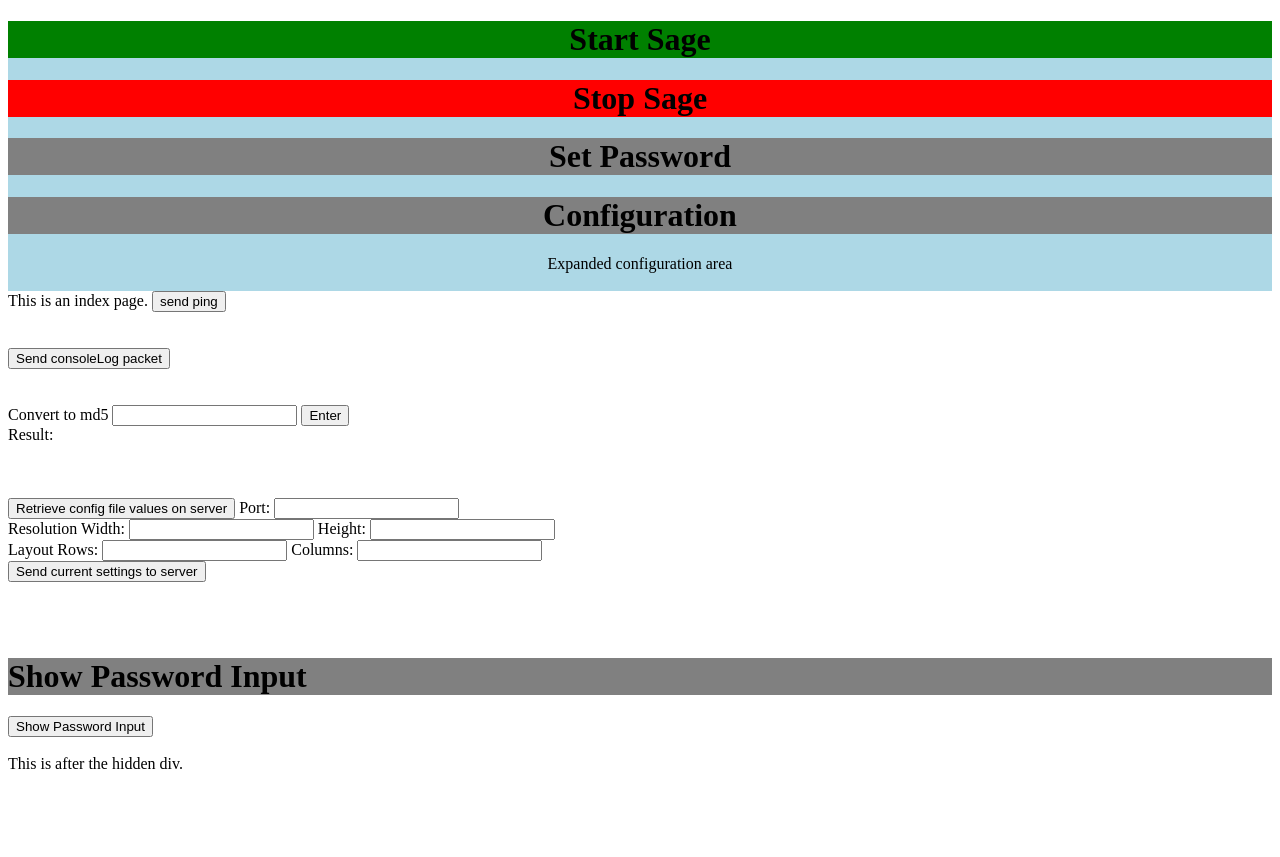
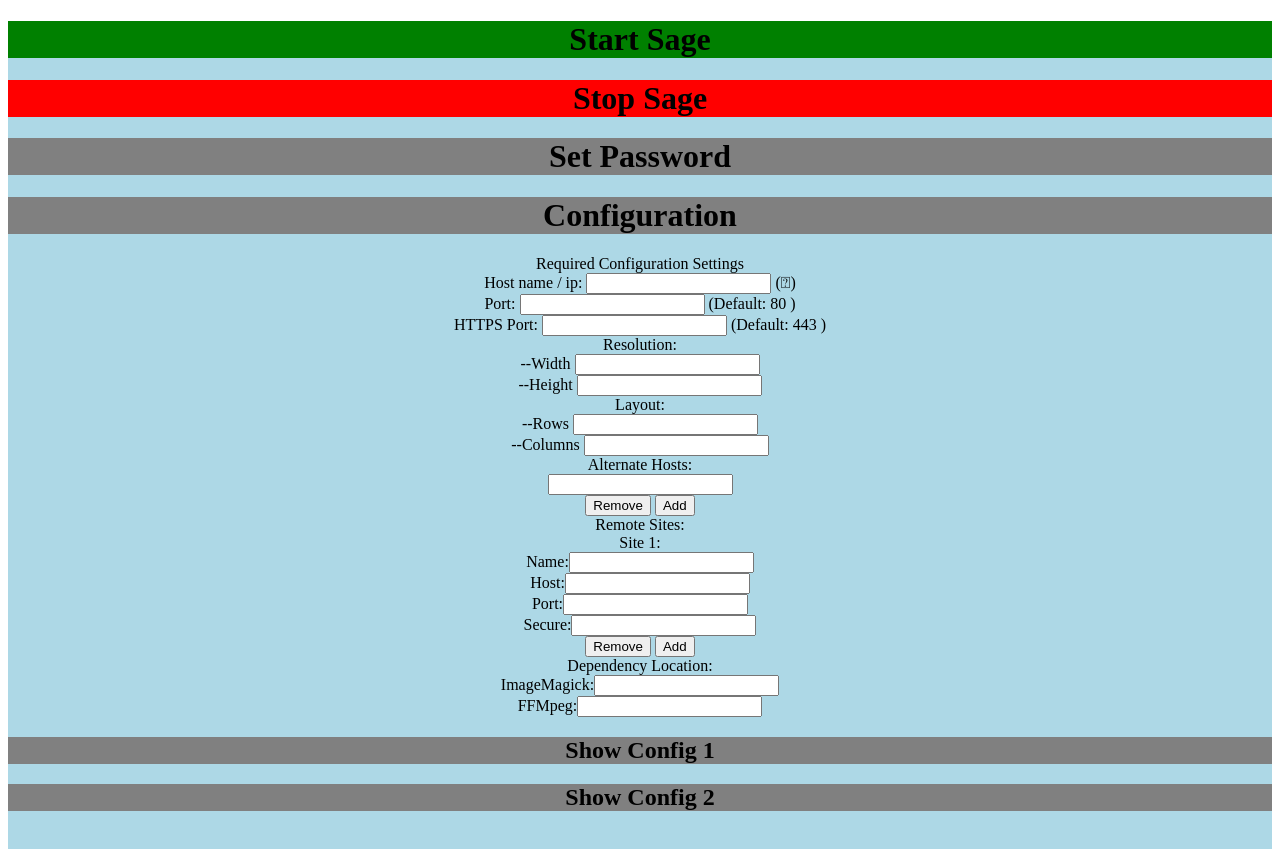
Before and after one commit to d-k-k/SAGE2WebStarter, a website: page public/index.html in a window 1280 px wide. Both pictures are taken after a click on the element "Configuration". Before the commit the page ends 800 px from the top, so only its background shows below. Drawn offline with Linux system fonts and the light colour scheme.

Commit message:
Field adding

```diff
--- a/public/index.html
+++ b/public/index.html
@@ -12,6 +12,17 @@
     <script type="text/javascript" src="src/websocket.io.js"></script>
     <script type="text/javascript" src="src/pacSetup.js"></script>
 
+    <style>
+    .showExpand {
+        display: visible;
+        transition: 'all 2s';
+    }
+
+    .hideExpand {
+        display: none;
+        transition: 'all 2s';
+    }
+    </style>
 
 </head>
 
@@ -24,29 +35,94 @@
     <div onclick="toggleDivView('expSageStart')">
         <h1 style='background-color:green'>Start Sage</h1>
     </div>
-    <div id='expSageStart' style='display:none'>
+    <div id='expSageStart' class='hideExpand'>
         Expanded start area.
     </div>
 
     <div onclick="toggleDivView('expSageStop')">
         <h1 style='background-color:red'>Stop Sage</h1>
     </div>
-    <div id='expSageStop' style='display:none'>
+    <div id='expSageStop' class='hideExpand'>
         Expanded stop area.
     </div>
 
     <div onclick="toggleDivView('expSetPassword')">
         <h1 style='background-color:gray'>Set Password</h1>
     </div>
-    <div id='expSetPassword' style='display:none'>
+    <div id='expSetPassword' class='hideExpand'>
         Expanded password area
     </div>
 
     <div onclick="toggleDivView('expConfiguration')">
         <h1 style='background-color:gray'>Configuration</h1>
     </div>
-    <div id='expConfiguration' style='display:none'>
-        Expanded configuration area
+    <div id='expConfiguration' class='hideExpand'>
+
+        Required Configuration Settings<br>
+
+
+        Host name / ip: <input type="text" id="cfgPort"> (⍰)
+        <br>
+        Port: <input type="text" id="cfgPortDefault"> (Default: 80 )
+        <br>
+        HTTPS Port: <input type="text" id="cfgPortSecure"> (Default: 443 )
+        <br>
+        Resolution:
+        <br>
+        --Width <input type="text" id="cfgRwidth">
+        <br>
+        --Height <input type="text" id="cfgRheight">
+        <br>
+        Layout:
+        <br>
+        --Rows <input type="text" id="cfgLrows">
+        <br>
+        --Columns <input type="text" id="cfgLcolumns">
+        <br>
+        Alternate Hosts:
+        <br>
+            <div id='cfgAH'>
+                <input type='text' id='cfgAH1'>
+            </div>
+            <button onclick="removeAlternativeHostEntry()"> Remove </button>
+            <button onclick="addAlternativeHostEntry()"> Add </button>
+        <br>
+        Remote Sites:
+        <br>
+            <div id='cfgRS'>
+                Site 1:<br>
+                Name:<input type='text' id='cfgRS1name'>
+                <br>
+                Host:<input type='text' id='cfgRS1host'>
+                <br>
+                Port:<input type='text' id='cfgRS1port'>
+                <br>
+                Secure:<input type='text' id='cfgRS1secure'>
+                <br>
+            </div>
+            <button onclick="removeRemoteSiteEntry()"> Remove </button>
+            <button onclick="addRemoteSiteEntry()"> Add </button>
+        <br>
+        Dependency Location:
+        <br>
+        ImageMagick:<input type='text' id='cfgDependencyIM'>
+        <br>
+        FFMpeg:<input type='text' id='cfgDependencyFFM'>
+
+
+        <div onclick="toggleDivView('expConfiguration1')">
+            <h2 style='background-color:gray'>Show Config 1</h2>
+        </div>
+        <div id='expConfiguration1' class='hideExpand'>
+            Expanded sub configuration area 1
+        </div>
+
+        <div onclick="toggleDivView('expConfiguration2')">
+            <h2 style='background-color:gray'>Show Config 2</h2>
+        </div>
+        <div id='expConfiguration2' class='hideExpand'>
+            Expanded sub configuration area 2
+        </div>
     </div>
 
 
@@ -61,7 +137,7 @@
 
 
 
-
+<div style='display:none'>
 
 
 
@@ -98,7 +174,7 @@
         </div>
     <button onclick="toggleDivView('passwordInput')"> Show Password Input </button>
     </div>
-<div id = 'passwordInput' style='display:none' >
+    <div id = 'passwordInput' class='hideExpand'>
     This div will have it's visibility toggled.
     <br>
     One more line
@@ -109,7 +185,7 @@
     <br>
     This is after the hidden div.
 
-
+</div>
 
 
 
@@ -152,15 +228,79 @@
 function toggleDivView(divID) {
     var workingDiv = document.getElementById(divID);
 
-    if(workingDiv.style.display === 'block') { workingDiv.style.display = 'none'; }
-    else { workingDiv.style.display = 'block'; }
+    //workingDiv.style.transition = "all 2s";
+
+    if(workingDiv.className.indexOf('showExpand') < 0) { workingDiv.className = 'showExpand'; }
+    else { workingDiv.className = 'hideExpand'; }
+
+    // if(workingDiv.style.display === 'block') { workingDiv.style.display = 'none'; }
+    // else { workingDiv.style.display = 'block'; }
 
 } //end toggle
 
 
+function addAlternativeHostEntry() {
+    var workingDiv;
+    for(var i = 2; i < 10; i++) {
+        workingDiv = document.getElementById('cfgAH' + i);
+        if(workingDiv == null) {
+            workingDiv = document.getElementById('cfgAH');
+            workingDiv.innerHTML += " <br> <input type='text' id='cfgAH" + i + "'>";
+            break;
+        }
+    }
+} //end addAlternativeHostEntry
+
+function removeAlternativeHostEntry() {
+    var workingDiv;
+    for(var i = 2; i < 10; i++) {
+        workingDiv = document.getElementById('cfgAH' + i);
+        if(workingDiv == null) {
+
+            //if null on 2 then, there was only 1. the alternative host should by default be 127.0.0.1
+            //basically min of 1 alternative host.
+            if( i > 2) {
+                workingDiv = document.getElementById('cfgAH');
+
+                workingDiv.innerHTML = workingDiv.innerHTML.substring(
+                    0, workingDiv.innerHTML.lastIndexOf('<br>')   );
+            }
+            break;
+        }
+    }
+} //end addAlternativeHostEntry
+
+function addRemoteSiteEntry() {
+    var workingDiv = document.getElementById('cfgRS');
+    for(var i = 2; i < 10; i++) {
+        if( workingDiv.innerHTML.indexOf('Site ' + i + ':<br>') < 0 ) {
+            workingDiv.innerHTML += 'Site ' + i + ':<br>';
+            workingDiv.innerHTML += "Name:<input type='text' id='cfgRS"+i+"name'><br>";
+            workingDiv.innerHTML += "Host:<input type='text' id='cfgRS"+i+"host'><br>";
+            workingDiv.innerHTML += "Port:<input type='text' id='cfgRS"+i+"port'><br>";
+            workingDiv.innerHTML += "Secure:<input type='text' id='cfgRS"+i+"secure'><br>";
+            break;
+        }
+    }
+} //end addRemoteSiteEntry
+
+function removeRemoteSiteEntry() {
+    var workingDiv;
+    for(var i = 2; i < 10; i++) {
+        workingDiv = document.getElementById('cfgRS' + i + 'name');
+        if(workingDiv == null) {
+            if( i > 2 ) {
+                workingDiv = document.getElementById('cfgRS');
+                workingDiv.innerHTML = workingDiv.innerHTML.substring(0, workingDiv.innerHTML.indexOf('Site ' + (i-1) + ':<br>') );
+            }
+            break;
+        }
+    }
+} //end addRemoteSiteEntry
 
 
 </script>
 
 
+
 </html>
```
Lines whose indentation alone changed are shown as unchanged.
